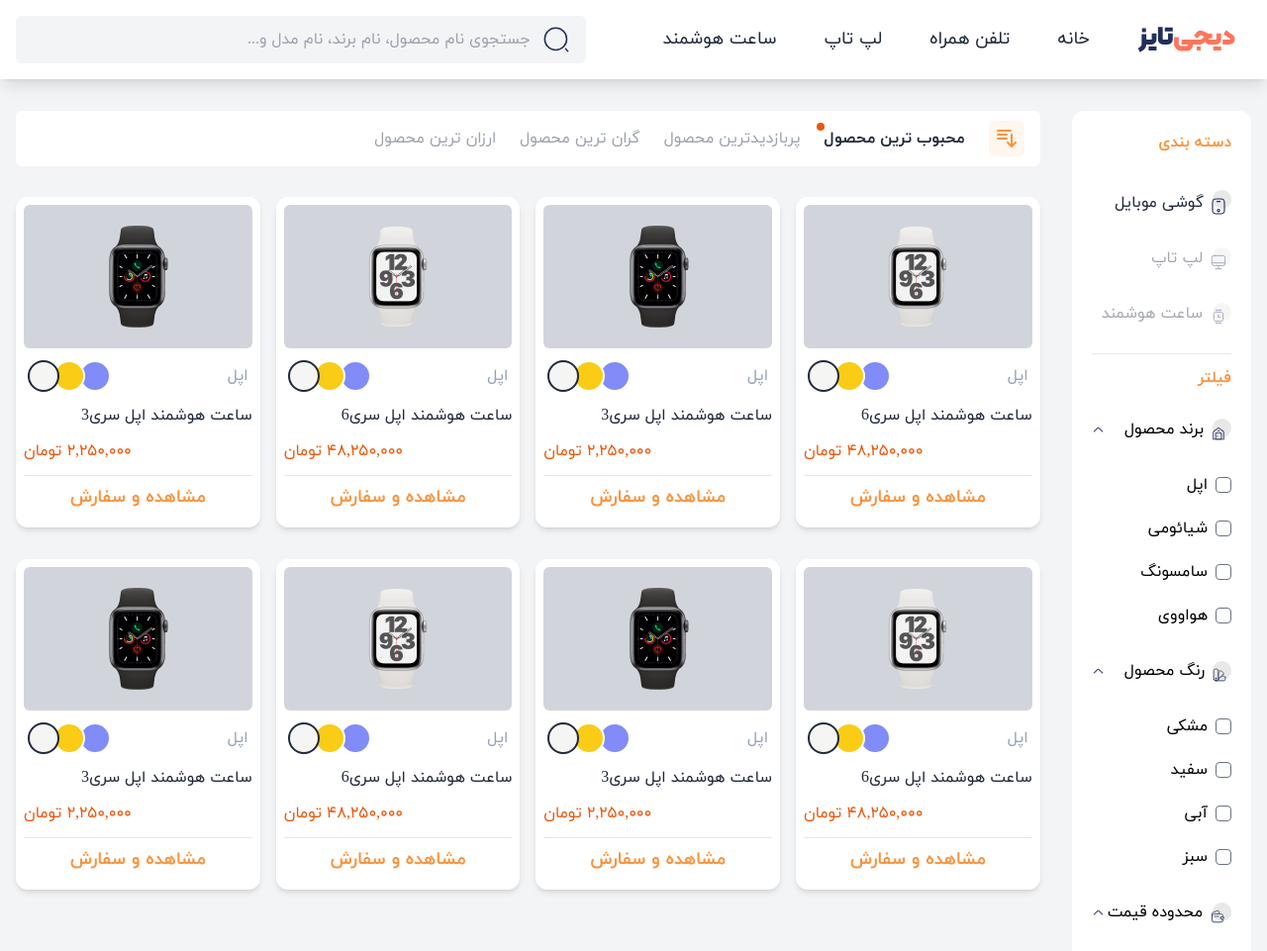
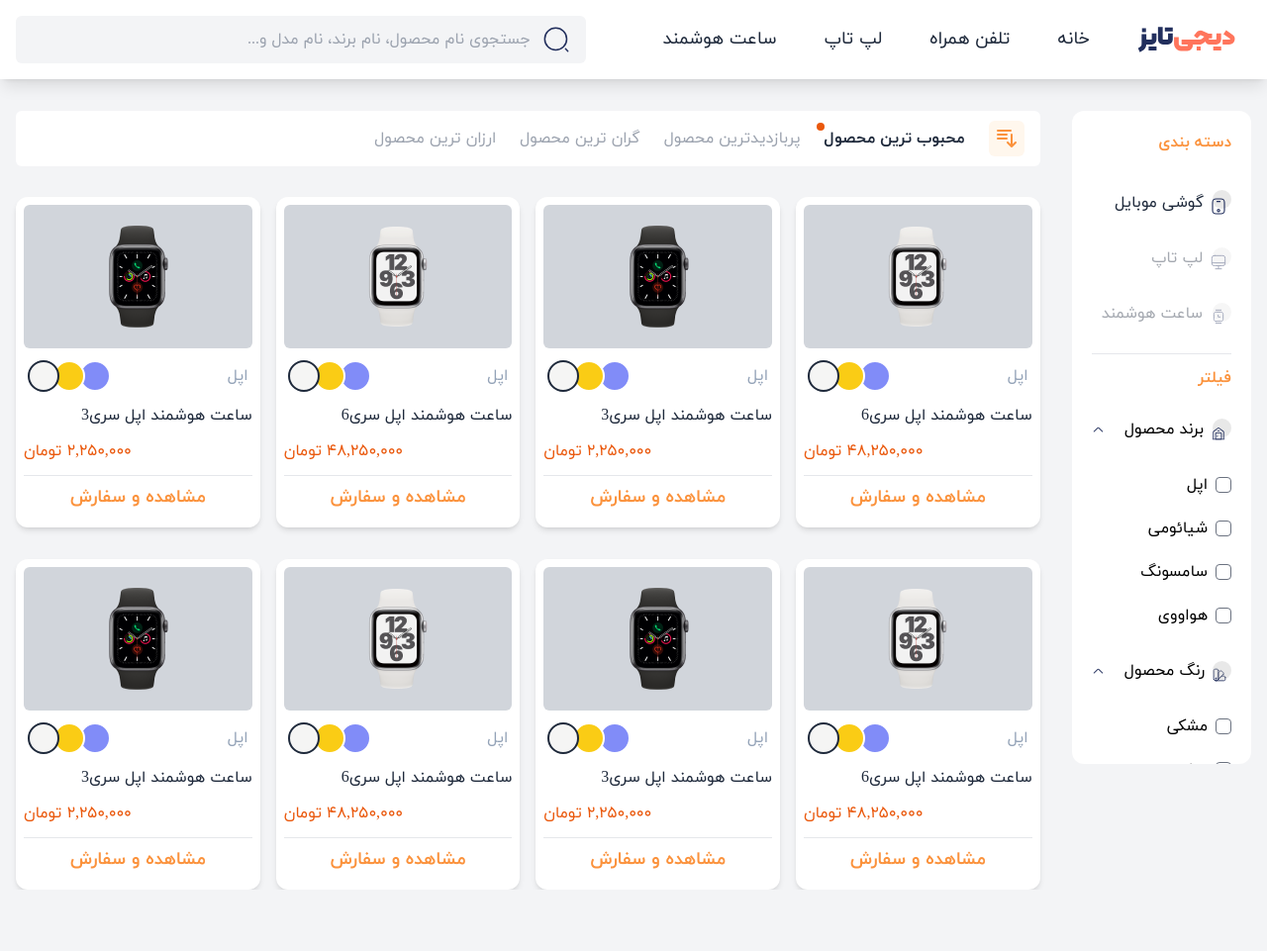
Before and after one commit to meisam-msr/tailwindcss-digital-store, a website: page public/index.html in a window 1280 px wide. Shown: the whole page at 99% size. After the commit the page ends 899 px from the top, so only its background shows below. Drawn offline with nearby package versions, Linux system fonts and the light colour scheme.

Commit message:
fix sidebar-add plugin for hide scrollbar

```diff
--- a/package.json
+++ b/package.json
@@ -14,5 +14,8 @@
     "autoprefixer": "^10.4.4",
     "postcss-cli": "^9.1.0",
     "tailwindcss": "^3.0.24"
+  },
+  "dependencies": {
+    "tailwind-scrollbar-hide": "^1.1.7"
   }
 }
--- a/public/index.html
+++ b/public/index.html
@@ -174,7 +174,7 @@
     >
       <!-- Sidebar -->
       <div class="hidden md:block col-span-4 lg:col-span-3 xl:col-span-2 row-span-2">
-        <div class="bg-white rounded-xl p-5">
+        <div class="bg-white rounded-xl p-5 max-h-[calc(100vh_-_140px)] overflow-auto sticky top-28 scrollbar-hide">
           <!-- categories -->
           <div class="mb-3">
             <div class="tetx-lg font-bold text-orange-400 mb-5">دسته بندی</div>
--- a/tailwind.config.js
+++ b/tailwind.config.js
@@ -12,5 +12,6 @@
     require("@tailwindcss/forms")({
       strategy: "class",
     }),
+    require('tailwind-scrollbar-hide'),
   ],
 };
```
Also changed, not shown: public/build/tailwind.css, 1 other file.
